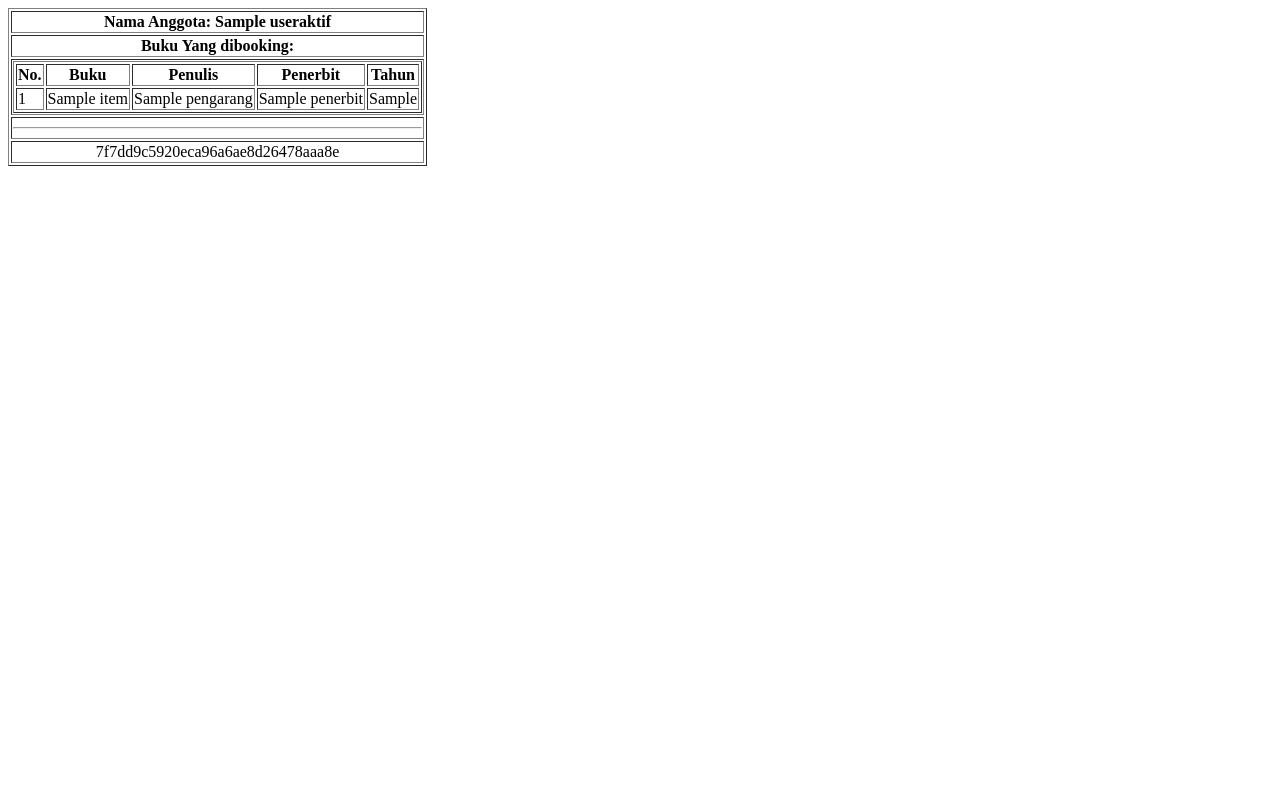
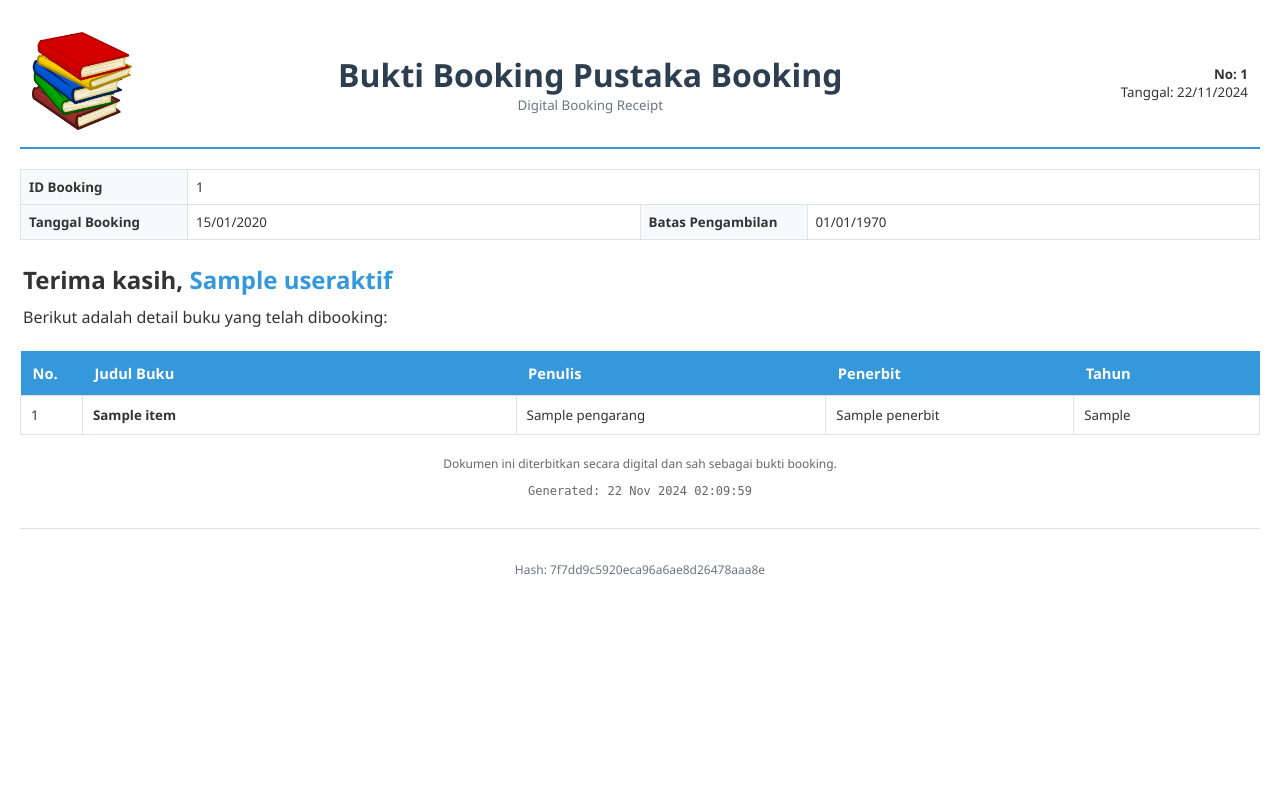
Before and after one commit to ridwanpr/pustaka-booking, a CodeIgniter app: the page made by application/views/booking/bukti-pdf.php in a window 1280 px wide. Run offline with CodeIgniter, Linux system fonts and the light colour scheme; tables that the repository leaves empty or names only in its code hold one stand-in row (values such as "Sample post"); the template is opened without the code that fills it: most values are stand-ins (such as "Sample title", 1, 10 or a date in 2020).

Commit message:
change pdf style

```diff
--- a/application/controllers/Booking.php
+++ b/application/controllers/Booking.php
@@ -174,6 +174,8 @@ class Booking extends CI_Controller
         JOIN buku bu ON d.id_buku = bu.id
         WHERE bo.id_user = '$id_user'")->result_array();
 
+        $data['booking'] = $this->ModelBooking->findBookingById($data['items'][0]['id_booking']);
+
         $this->load->library('dompdf_gen');
         $this->load->view('booking/bukti-pdf', $data);
 
--- a/application/models/ModelBooking.php
+++ b/application/models/ModelBooking.php
@@ -109,4 +109,10 @@ class ModelBooking extends CI_Model
         $kodejadi = date('dmY') . $kodemax;
         return $kodejadi;
     }
+
+    public function findBookingById($bookingId)
+    {
+        $this->db->where('id_booking', $bookingId);
+        return $this->db->get('booking')->row_array();
+    }
 }
--- a/application/views/booking/bukti-pdf.php
+++ b/application/views/booking/bukti-pdf.php
@@ -1,47 +1,192 @@
-<table border="1">
-    <?php foreach ($useraktif as $u): ?>
+<!DOCTYPE html>
+<html lang="en">
+
+<head>
+    <meta charset="UTF-8">
+    <meta name="viewport" content="width=device-width, initial-scale=1.0">
+    <title><?= $judul; ?></title>
+    <style>
+        body {
+            font-family: 'Segoe UI', Trebuchet, Arial, sans-serif;
+            margin: 0;
+            padding: 20px;
+            color: #333;
+            background-color: #fff;
+            font-size: 12pt;
+        }
+
+        .header-table {
+            width: 100%;
+            margin-bottom: 20px;
+            border-bottom: 2px solid #3498db;
+        }
+
+        .header-table td {
+            padding: 10px;
+        }
+
+        .logo {
+            width: 120px;
+            text-align: left;
+        }
+
+        .title {
+            text-align: center;
+            padding: 20px 0;
+        }
+
+        .title h1 {
+            font-size: 24pt;
+            color: #2c3e50;
+            margin: 0;
+        }
+
+        .document-info {
+            text-align: right;
+            font-size: 10pt;
+        }
+
+        .booking-details {
+            width: 100%;
+            margin: 20px 0;
+            border-collapse: collapse;
+        }
+
+        .booking-details td {
+            padding: 8px;
+            border: 1px solid #dee2e6;
+            font-size: 10pt;
+        }
+
+        .booking-details .label {
+            background-color: #f8f9fa;
+            font-weight: bold;
+            width: 150px;
+        }
+
+        .customer-name {
+            font-weight: bold;
+            color: #3498db;
+        }
+
+        .books-table {
+            width: 100%;
+            border-collapse: collapse;
+            margin: 20px 0;
+            background-color: #fff;
+        }
+
+        .books-table th {
+            background-color: #3498db;
+            color: #fff;
+            padding: 12px;
+            text-align: left;
+            font-size: 11pt;
+        }
+
+        .books-table td {
+            padding: 10px;
+            border: 1px solid #dee2e6;
+            font-size: 10pt;
+        }
+
+        .books-table tr:nth-child(even) {
+            background-color: #f8f9fa;
+        }
+
+        .footer {
+            width: 100%;
+            margin-top: 30px;
+            border-top: 1px solid #dee2e6;
+            text-align: center;
+            font-size: 9pt;
+            color: #6c757d;
+            padding-top: 20px;
+        }
+
+        .note {
+            font-size: 9pt;
+            color: #666;
+            text-align: center;
+            margin-top: 20px;
+        }
+    </style>
+</head>
+
+<body>
+    <table class="header-table">
         <tr>
-            <th>Nama Anggota: <?= htmlspecialchars($u->nama); ?></th>
+            <td class="logo">
+                <img src="<?= base_url('assets/img/'); ?>dummy-book.png" alt="Logo" width="100">
+            </td>
+            <td class="title">
+                <h1>Bukti Booking Pustaka Booking</h1>
+                <div style="font-size: 10pt; color: #6c757d;">Digital Booking Receipt</div>
+            </td>
+            <td class="document-info">
+                <strong>No: <?= $booking['id_booking']; ?></strong><br>
+                Tanggal: <?= date('d/m/Y'); ?>
+            </td>
+        </tr>
+    </table>
+
+    <table class="booking-details">
+        <tr>
+            <td class="label">ID Booking</td>
+            <td colspan="3"><?= $booking['id_booking']; ?></td>
         </tr>
         <tr>
-            <th>Buku Yang dibooking:</th>
+            <td class="label">Tanggal Booking</td>
+            <td><?= date('d/m/Y', strtotime($booking['tgl_booking'])); ?></td>
+            <td class="label">Batas Pengambilan</td>
+            <td><?= date('d/m/Y', strtotime($booking['batas_ambil'])); ?></td>
         </tr>
-    <?php endforeach; ?>
+    </table>
 
+    <table class="customer-info">
         <tr>
             <td>
-            <div class="table-responsive">
-                <table border="1">
+                <?php foreach ($useraktif as $u): ?>
+                    <h2 style="margin: 0 0 10px 0;">Terima kasih, <span class="customer-name"><?= $u->nama; ?></span></h2>
+                    <p style="margin: 0;">Berikut adalah detail buku yang telah dibooking:</p>
+                <?php endforeach; ?>
+            </td>
+        </tr>
+    </table>
+
+    <table class="books-table">
+        <thead>
             <tr>
-                        <th>No.</th>
-                        <th>Buku</th>
-                        <th>Penulis</th>
-                        <th>Penerbit</th>
-                        <th>Tahun</th>
+                <th width="5%">No.</th>
+                <th width="35%">Judul Buku</th>
+                <th width="25%">Penulis</th>
+                <th width="20%">Penerbit</th>
+                <th width="15%">Tahun</th>
             </tr>
+        </thead>
+        <tbody>
             <?php $no = 1; ?>
             <?php foreach ($items as $i): ?>
                 <tr>
                     <td><?= $no; ?></td>
-                            <td><?= htmlspecialchars($i['judul_buku']); ?></td>
-                            <td><?= htmlspecialchars($i['pengarang']); ?></td>
-                            <td><?= htmlspecialchars($i['penerbit']); ?></td>
-                            <td><?= htmlspecialchars($i['tahun_terbit']); ?></td>
+                    <td><strong><?= $i['judul_buku']; ?></strong></td>
+                    <td><?= $i['pengarang']; ?></td>
+                    <td><?= $i['penerbit']; ?></td>
+                    <td><?= $i['tahun_terbit']; ?></td>
                 </tr>
                 <?php $no++; ?>
             <?php endforeach; ?>
+        </tbody>
     </table>
+
+    <div class="note">
+        <p>Dokumen ini diterbitkan secara digital dan sah sebagai bukti booking.</p>
+        <p style="font-family: monospace;">Generated: <?= date('d M Y H:i:s'); ?></p>
     </div>
-        </td>
-    </tr>
-    <tr>
-        <td>
-            <hr>
-        </td>
-    </tr>
-    <tr>
-        <td align="center">
-            <?= md5(date('d M Y H:i:s')); ?>
-        </td>
-    </tr>
-</table>
+
+    <div class="footer">
+        <p>Hash: <?= md5(date('d M Y H:i:s')); ?></p>
+    </div>
+</body>
+
+</html>
```
Also changed, not shown: 7 other files. Lines whose indentation alone changed are shown as unchanged.
